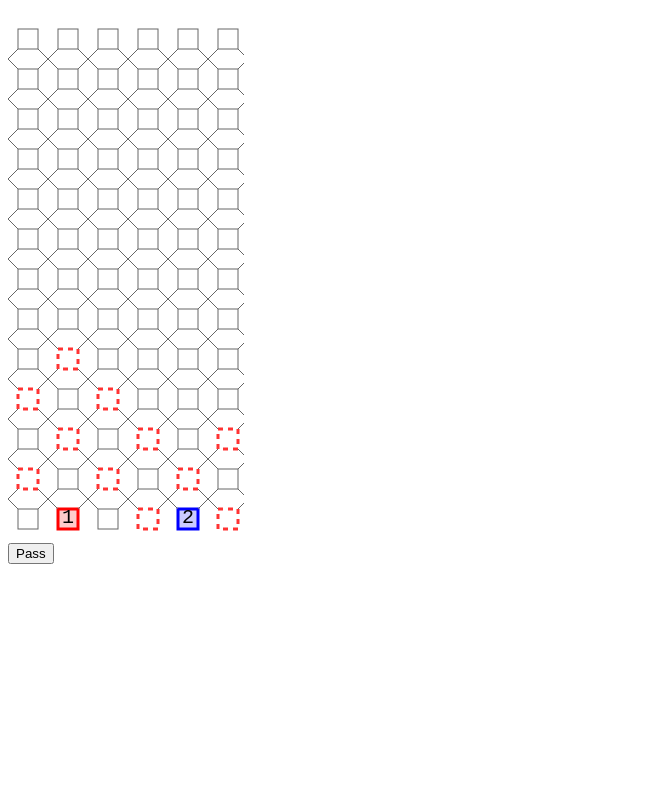
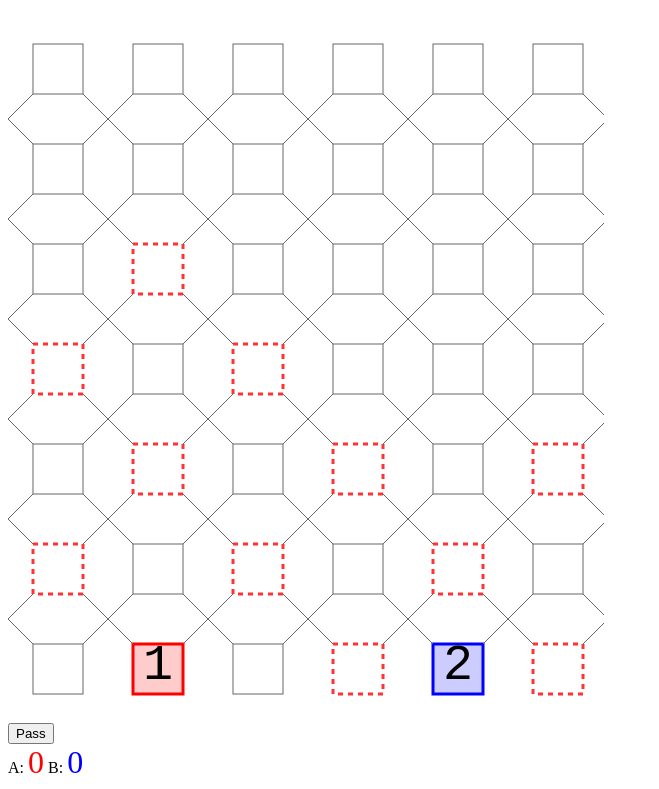
Before and after one commit to akouryy/link-tower, a plain HTML site: page index.html in a window 1280 px wide. Shown: the part 61-850 px from the top of the page, without its empty margins (0-659 px from the left). Before the commit the page ends 800 px from the top, so only its background shows below. Drawn offline with nearby package versions, Linux system fonts and the light colour scheme.

Commit message:
add score

```diff
--- a/index.html
+++ b/index.html
@@ -13,5 +13,6 @@
         <header><h1>Link Tower</h1></header>
         <svg id="tower" class="tower"></svg>
         <button id="pass">Pass</button>
+        <div>A: <span id="score-a"></span> B: <span id="score-b"></span></div>
     </body>
 </html>
--- a/linktower.css
+++ b/linktower.css
@@ -87,3 +87,12 @@
 button#pass {
     display: block;
 }
+
+#score-a {
+    color: #f00;
+    font-size: 2em;
+}
+#score-b {
+    color: #00f;
+    font-size: 2em;
+}
--- a/linktower.js
+++ b/linktower.js
@@ -1,6 +1,6 @@
 'use strict';
 
-const Width = 6, Height = 13, Size = 20;
+const Width = 6, Height = 7, Size = 50;
 let posA = {x: 1, y: Height - 1}, posB = {x: 4, y: Height - 1}, turnA = true;
 
 const $Grids = _.range(Height).map(() => new Array(Width));
@@ -71,9 +71,12 @@ jQuery($ => {
                 }).addClass('visit-num').appendTo($tower);
             }
         });
+        let scoreA = 0, scoreB = 0;
         grids.forEachPath(({group, y, x, isA, oldGroup}) => {
             if(group) {
                 $Paths[y][x][(y + x + isA) % 2].addClass('owned');
+                scoreA += isA;
+                scoreB += !isA;
             } else {
                 $Paths[y][x][(y + x + isA) % 2].removeClass('owned');
             }
@@ -83,6 +86,8 @@ jQuery($ => {
                 $Paths[y][x][(y + x + isA) % 2].removeClass('recently');
             }
         });
+        $("#score-a").text(scoreA);
+        $("#score-b").text(scoreB);
 
         $towerView.html($tower.html());
 
```
